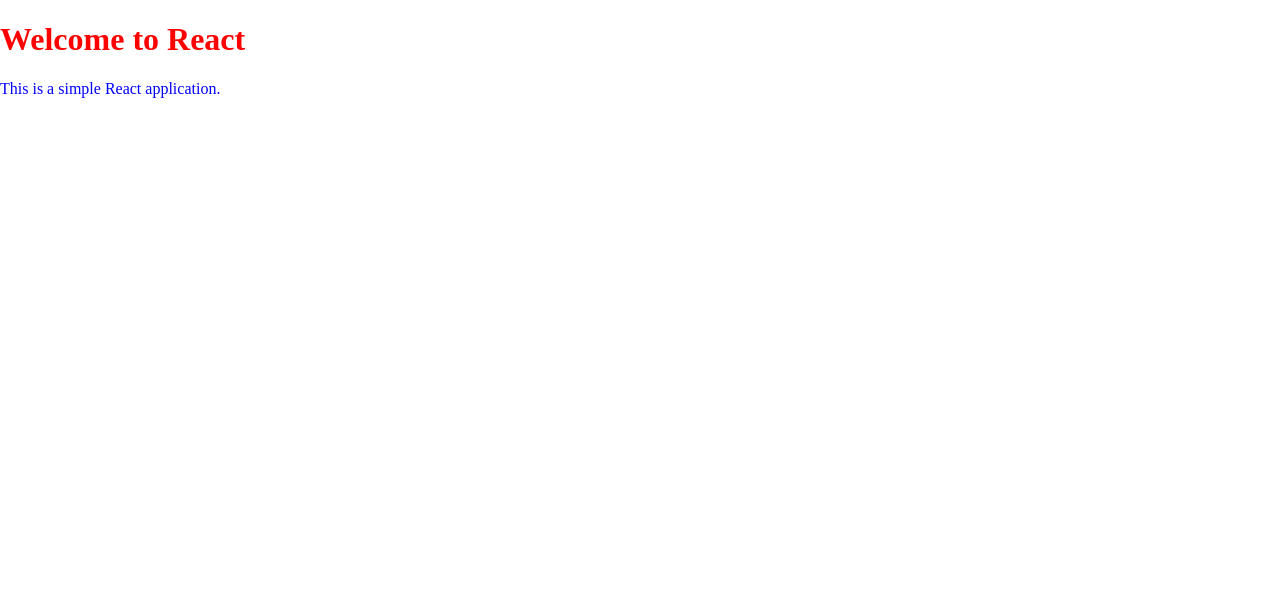
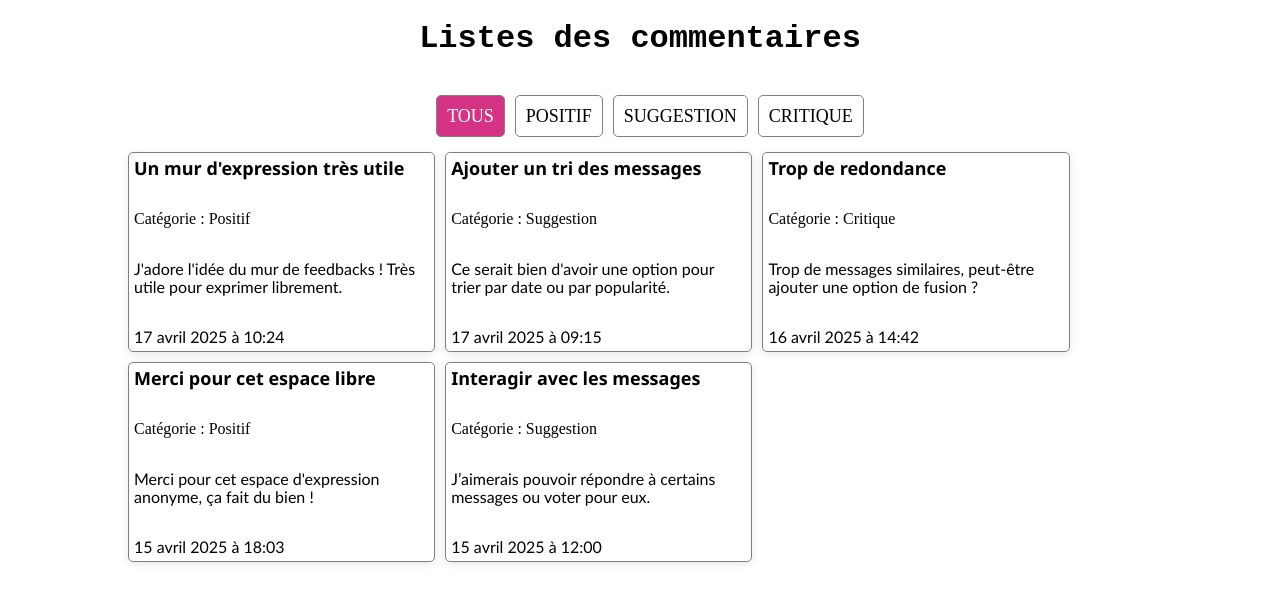
Before and after one commit to Zodiarche/mini-app-3wa, a React (Vite) app in the folder frontend/: page / in a window 1280 px wide. Shown: the top 602 px of the page. Built offline with nearby package versions, Linux system fonts and the light colour scheme.

Commit message:
Squashed commit of the following:
commit 7b29cb5ac59669b6a8b5ba9dc453fd067ccd832c
Author: Rougui224 <rouguiatoubarry559@gmail.com>
Date:   Thu Apr 17 13:36:35 2025 +0200

    Page d'accueil statique

```diff
--- a/frontend/package.json
+++ b/frontend/package.json
@@ -13,7 +13,8 @@
   },
   "dependencies": {
     "react": "^19.0.0",
-    "react-dom": "^19.0.0"
+    "react-dom": "^19.0.0",
+    "react-router-dom": "^7.5.0"
   },
   "devDependencies": {
     "@eslint/js": "^9.24.0",
--- /dev/null
+++ b/frontend/src/components/Categories/Categories.jsx
@@ -0,0 +1,18 @@
+import { categories } from "../../data/categories"
+import { CategoryCard } from "./CategoryCard"
+export function Categories({setCategory,category}){
+    return <ul className="CategoriesContainer">
+            <li className={`${category === "all" ? "active" :""}`}
+                onClick={()=> setCategory('all')}>
+                    Tous
+            </li>
+            {/* La liste des categories ici */}
+            {categories.map(element => (
+                <CategoryCard
+                    key={element}
+                    name={element}
+                    setCategory={setCategory}
+                    category={category}
+                />))}
+        </ul>
+}
--- /dev/null
+++ b/frontend/src/components/Categories/CategoryCard.jsx
@@ -0,0 +1,9 @@
+export function CategoryCard({name,setCategory,category}){
+    console.log(name)
+    return <li
+                className={`${category === name ? "active" :""}`}
+                onClick={()=> setCategory(name)}
+            >
+        {name}
+    </li>
+}
--- /dev/null
+++ b/frontend/src/components/Comments/CommentCard.jsx
@@ -0,0 +1,17 @@
+export function CommentCard({title,message,date,category}){
+    const options = {
+        year: 'numeric',
+        month: 'long',
+        day: 'numeric',
+        hour: '2-digit',
+        minute: '2-digit',
+    }
+    return(
+        <li >
+            <h2>{title}</h2>
+            <span> Catégorie : {category} </span>
+            <p> {message} </p>
+            <p> {new Date(date).toLocaleDateString('fr-FR',options)} </p>
+        </li>
+    )
+}
--- /dev/null
+++ b/frontend/src/components/Comments/Comments.jsx
@@ -0,0 +1,19 @@
+
+import { CommentCard } from "./CommentCard";
+
+export function Comments({filteredComment}){
+
+    return (
+        <ul className="CommentsContainer">
+            {filteredComment?.map(({title,message,category,date,id})=>(
+                <CommentCard
+                    key={id}
+                    title={title}
+                    message={message}
+                    category={category}
+                    date={date}
+                />
+            ))}
+        </ul>
+    )
+}
--- /dev/null
+++ b/frontend/src/data/categories.js
@@ -0,0 +1,5 @@
+export const categories = [
+    "Positif",
+    "Suggestion",
+    "Critique"
+  ]
--- /dev/null
+++ b/frontend/src/data/comments.js
@@ -0,0 +1,37 @@
+export const comments = [
+    {
+      id: 1,
+      title: "Un mur d'expression très utile",
+      message: "J'adore l'idée du mur de feedbacks ! Très utile pour exprimer librement.",
+      category: "Positif",
+      date: "2025-04-17T10:24:00Z"
+    },
+    {
+      id: 2,
+      title: "Ajouter un tri des messages",
+      message: "Ce serait bien d'avoir une option pour trier par date ou par popularité.",
+      category: "Suggestion",
+      date: "2025-04-17T09:15:00Z"
+    },
+    {
+      id: 3,
+      title: "Trop de redondance",
+      message: "Trop de messages similaires, peut-être ajouter une option de fusion ?",
+      category: "Critique",
+      date: "2025-04-16T14:42:00Z"
+    },
+    {
+      id: 4,
+      title: "Merci pour cet espace libre",
+      message: "Merci pour cet espace d'expression anonyme, ça fait du bien !",
+      category: "Positif",
+      date: "2025-04-15T18:03:00Z"
+    },
+    {
+      id: 5,
+      title: "Interagir avec les messages",
+      message: "J’aimerais pouvoir répondre à certains messages ou voter pour eux.",
+      category: "Suggestion",
+      date: "2025-04-15T12:00:00Z"
+    }
+  ]
--- a/frontend/src/pages/App.jsx
+++ b/frontend/src/pages/App.jsx
@@ -1,11 +1,18 @@
 import React from 'react';
+import { Route, BrowserRouter as Router, Routes } from 'react-router-dom';
+import { Home } from './Home';
 
 const App = () => {
   return (
-    <div>
-      <h1>Welcome to React</h1>
-      <p>This is a simple React application.</p>
-    </div>
+
+
+      <Router>
+        <Routes>
+          <Route path='/' element={<Home/>}>
+          </Route>
+        </Routes>
+      </Router>
+
   );
 };
 export default App;
--- /dev/null
+++ b/frontend/src/pages/Home.jsx
@@ -0,0 +1,17 @@
+import { useState } from "react";
+import { Categories } from "../components/Categories/Categories";
+import { Comments } from "../components/Comments/Comments";
+import { comments } from "../data/comments";
+
+export function Home(){
+    const [category,setCategory] = useState("all")
+    const filteredComment = category === "all" ? comments : comments.filter(
+        comment=> comment.category === category)
+    return(
+        <main>
+            <h1>Listes des commentaires</h1>
+            <Categories setCategory={setCategory} category={category}/>
+            <Comments filteredComment={filteredComment}/>
+        </main>
+    )
+}
--- a/frontend/src/scss/index.scss
+++ b/frontend/src/scss/index.scss
@@ -1,8 +1,76 @@
-// Tests
+*{
+  margin: 0;
+  padding: 0;
+  box-sizing: border-box;
+}
+.flex-center {
+  display: flex;
+  align-items: center;
+}
 h1 {
-  color: red;
+  font-family: 'Courier New', Courier, monospace;
 }
+h2{
+  font-family: 'Segoe UI', Tahoma, Geneva, Verdana, sans-serif;
+  font-size: 18px;
+}
+p {
+  font-family: 'Gill Sans', 'Gill Sans MT', Calibri, 'Trebuchet MS', sans-serif;
 
-p {
-  color: blue;
 }
+ul {
+  list-style-type: none;
+}
+main {
+  @extend .flex-center;
+  flex-direction: column;
+  gap: 15px;
+}
+.card {
+  border: 1px solid gray;
+  border-radius: 5px;
+}
+.active {
+  background-color: #d63384;
+  color: white;
+  border-color: #d63384;
+}
+.CategoriesContainer {
+  @extend .flex-center;
+  padding-left: 20px;
+  gap: 10px;
+  li{
+    padding: 10px;
+    font-size: 18px;
+    text-transform: uppercase;
+    cursor: pointer;
+    @extend .card;
+    &:hover {
+      background-color: #f0f0f0;
+    }
+
+  }
+}
+.CommentsContainer {
+  @extend .flex-center;
+  gap: 10px;
+  width: 80%;
+  flex-wrap: wrap;
+  li{
+    box-shadow: 0 2px 8px rgba(0,0,0,0.1);
+    @extend .flex-center;
+    @extend .card;
+    flex-direction: column;
+    align-items: start;
+    width: 30%;
+    min-height: 200px;
+    padding: 5px;
+    justify-content: space-between;
+    transition: transform 0.2s;
+    &:hover{
+      transform: translateY(-4px);
+    }
+  }
+
+
+}
```
